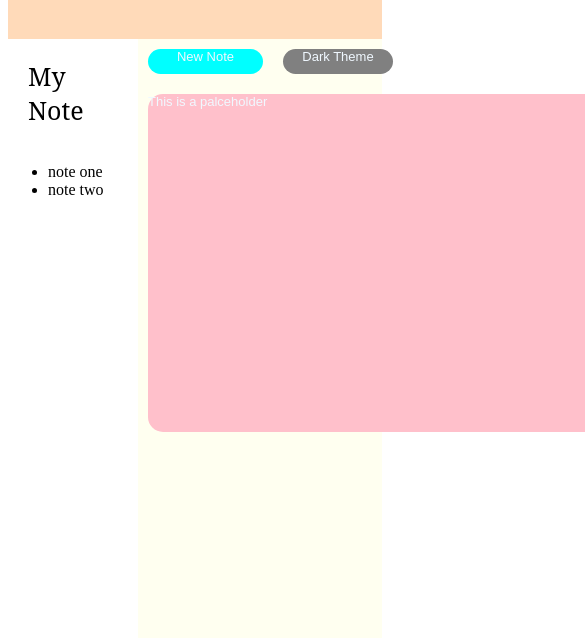
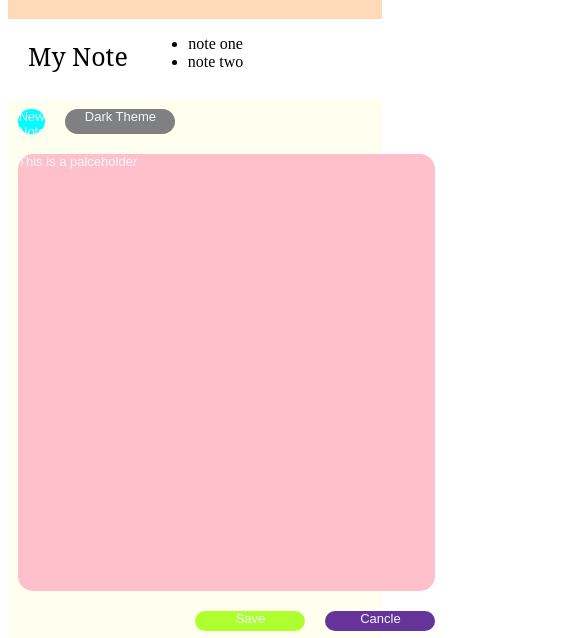
Before and after one commit to svs02/1620_assign1, a plain HTML site: page index.html in a window 390 px wide. Shown: the part 69-707 px from the top of the page, 585 px wide, since content can reach past the window. Drawn offline with Linux system fonts and the light colour scheme.

Commit message:
media query

```diff
--- a/style.css
+++ b/style.css
@@ -125,3 +125,82 @@ body {
     font-size: small;
     text-align: left;
 }
+
+@media (max-width: 750px) {
+    html,
+    body {
+        height: 100%;
+    }
+    .container {
+        height: 95%;
+        display: grid;
+        grid-template-areas: "header " "side" "main" "footer";
+        grid-template-rows: 80px 80px 1fr 100px;
+        grid-template-columns: 1fr;
+    }
+    .header {
+        grid-row: 1;
+        grid-column: 1/5;
+        justify-content: center;
+    }
+    .side {
+        display: flex;
+        height: 100px;
+        text-align: center;
+    }
+    .main {
+        display: grid;
+        background-color: ivory;
+        grid-template-columns: repeat(5, auto);
+        grid-template-rows: 25px 1fr 25px;
+        grid-row: 3/4;
+        grid-column: 1/5;
+        padding: 10px;
+        gap: 20px;
+    }
+    .item {
+        grid-template-columns: 110px;
+        grid-template-rows: 100%;
+    }
+    .item:nth-child(1) {
+        background-color: aqua;
+        border-radius: 15px;
+        grid-template-rows: 25px;
+        grid-template-columns: 110px;
+        color: aliceblue;
+        grid-column: 1;
+    }
+    .item:nth-child(2) {
+        background-color: gray;
+        border-radius: 15px;
+        grid-template-rows: 25px;
+        height: 25px;
+        width: 110px;
+    }
+    .item:nth-child(3) {
+        background-color: pink;
+        grid-column: 1/5;
+        grid-row: 2/4;
+        border-radius: 15px;
+        grid-template-columns: 85%;
+        grid-template-rows: minmax(100px, 200px);
+    }
+    .item:nth-child(4) {
+        background-color: greenyellow;
+        grid-column: 3;
+        grid-row: 4;
+        border-radius: 15px;
+        height: 20px;
+        width: 110px;
+        text-align: center;
+    }
+    .item:nth-child(5) {
+        background-color: rebeccapurple;
+        grid-column: 4;
+        grid-row: 4;
+        border-radius: 15px;
+        height: 20px;
+        width: 110px;
+        text-align: center;
+    }
+}
```
